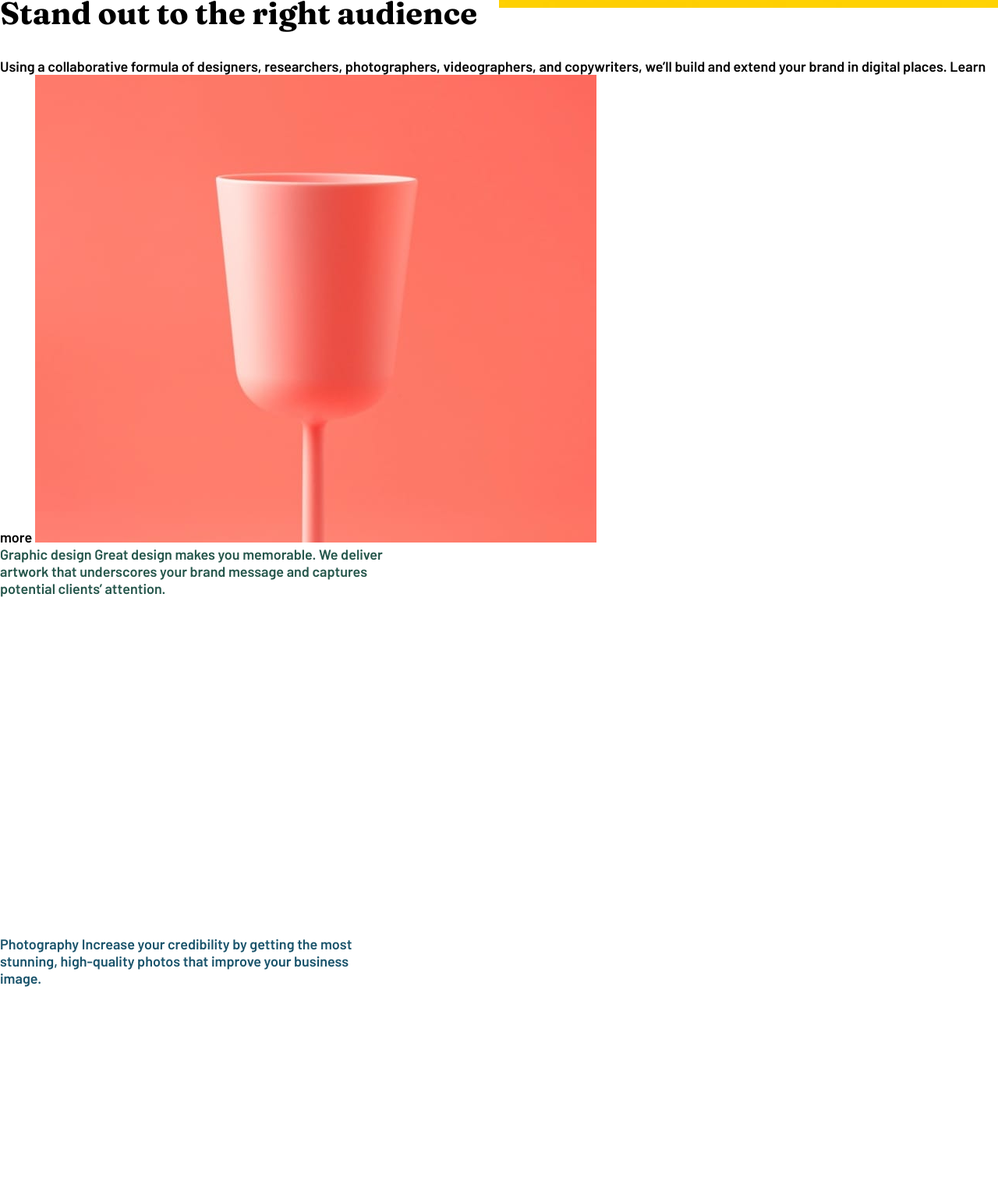
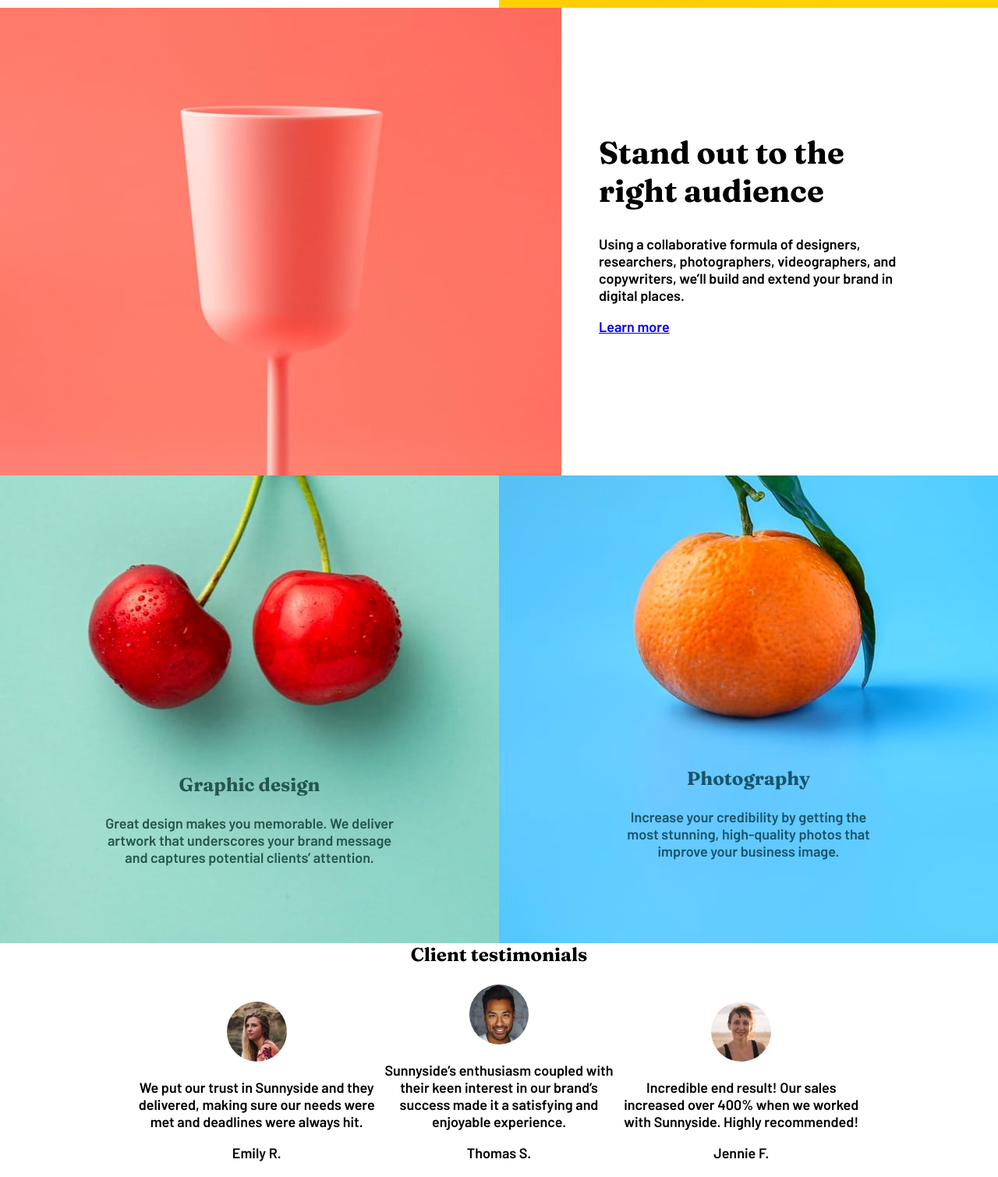
Before and after one commit to Roxan-CE/Sunnyside-agency-landing-page, a website: page index.html in a window 1280 px wide. Shown: the part 1290-2800 px from the top of the page at 78% size. Drawn offline with Linux system fonts and the light colour scheme; files whose address does not match are found by name.

Commit message:
Boxes Section and a little bit of testimonials

```diff
--- a/CSS/styles.css
+++ b/CSS/styles.css
@@ -16,6 +16,12 @@ h2 {
 font-family: 'Fraunces', sans-serif;
 font-weight: 700;
 font-size: 2.5rem;
+}
+
+h3 {
+font-family: 'Fraunces', sans-serif;
+font-weight: 700;
+font-size: 1.5rem;
 }
 
 /* HEADING */
@@ -57,8 +63,10 @@ ul li {
 
 /* TRANSFORM SECTION */
 
+
 .transform {
   width: 50%;
+  height: 600px;
 }
 
 .transform div {
@@ -68,25 +76,87 @@ ul li {
 
 .transform-img {
   float: right;
-  max-width: 50%;
+  width: 50%;
+  height: 600px;
 }
 
 
+/* STANDOUT SECTION */
+
+.standout {
+  width: 50%;
+  height: 600px;
+  float: right;
+}
+
+.standout div {
+  padding: 20%;
+}
+
+.standout-img {
+  float: left;
+  height:600px;
+  width: 50%;
+}
+
+
+/* GRAPHIC DESIGN AND PHOTOGRAPY SECTION*/
+
 .graphic-design {
-  width: 500px;
-  height: 500px;
+  width: 50%;
+  height: 600px;
+  float: left;
+  background-image: url(/Users/roxan/Desktop/Web_Development/sunnyside-agency-landing-page-main/images/desktop/image-graphic-design.jpg);
+  background-repeat: no-repeat;
+  background-position: center;
+  background-size: auto;
+}
+
+.graphic-design div {
+  padding: 20%;
   color: #25564b;
-  display: inline-block;
+  text-align: center;
+  position: relative;
+  top: 230px;
 }
 
 .photography {
-  width: 500px;
-  height: 500px;
+  width: 50%;
+  height: 600px;
+  float: right;
+  background-image: url(/Users/roxan/Desktop/Web_Development/sunnyside-agency-landing-page-main/images/desktop/image-photography.jpg);
+  background-repeat: no-repeat;
+  background-position: center;
+}
+
+.photography div {
+  padding: 25%;
   color: 	#19536b;
+  text-align: center;
+  position: relative;
+  top: 190px;
 }
 
 .testimonials {
+  width: 100%;
+}
+
+.testimonial-content {
   margin: 0 auto;
+  text-align: center;
+  padding: 10%;
+
+}
+
+.testimonial {
+  display: inline-block;
+  height: 100%;
+  width: 30%;
+}
+
+.testimonial img {
+  border-radius: 100px;
+  width: 25%;
 }
 
 .footer {
--- a/index.html
+++ b/index.html
@@ -60,90 +60,120 @@
 
   </div>
 
-  <!-- First Section -->
+  <!-- First Row -->
+
+  <div class="box-sections">
+
 
     <div class="transform-img">
-    <img src="images/desktop/image-transform.jpg" alt="">
+      <img src="images/desktop/image-transform.jpg" alt="Egg">
     </div>
 
     <div class="transform">
-
-  <div class="">
-
+      <div>
         <h2>Transform your brand</h2>
 
         <p>We are a full-service creative agency specializing in helping brands grow fast.
           Engage your clients through compelling visuals that do most of the marketing for you.</p>
 
         <a href="#">Learn more</a>
+      </div>
+    </div>
+
+
+    <!-- Second Row -->
+
+
+    <div class="standout-img">
+      <img class"" src="images/desktop/image-stand-out.jpg" alt="Pink Glass">
+    </div>
+
+    <div class="standout">
+      <div>
+
+        <h2>Stand out to the right audience</h2>
+
+        <p>Using a collaborative formula of designers, researchers, photographers, videographers, and copywriters, we’ll build and extend your brand in digital places.</p>
+
+        <a href="#">Learn more</a>
+
+      </div>
+    </div>
+
+
+
+    <!-- Third Row -->
+
+    <div class="graphic-design">
+
+      <div>
+        <h3>Graphic design</h3>
+        <p>Great design makes you memorable. We deliver artwork that underscores your brand message and captures potential clients’ attention.</p>
+      </div>
 
     </div>
 
 
+    <div class="photography">
 
+      <div>
+        <h3>Photography</h3>
+        <p>Increase your credibility by getting the most stunning, high-quality photos that improve your business image.</p>
+      </div>
+    </div>
   </div>
 
 
 
-  <!-- Second Section -->
 
-  <div class="plain">
+  <!-- testimonials Section -->
 
-    <h2>Stand out to the right audience</h2>
+  <div class="testimonials-section">
 
-    Using a collaborative formula of designers, researchers, photographers, videographers, and copywriters, we’ll build and extend your brand in digital places.
+    <div class="testimonial-content">
 
-    Learn more
+      <h3>Client testimonials</h3>
 
-    <img src="images/desktop/image-stand-out.jpg" alt="">
+      <div class="testimonial">
+
+          <img src="images/image-emily.jpg" alt="Emily">
+
+          <p>We put our trust in Sunnyside and they delivered, making sure our needs were met and deadlines were always hit.</p>
+          <p>Emily R.</p>
+          <p>Marketing Director</p>
+
 
       </div>
 
+      <div class="testimonial">
 
+          <img src="images/image-thomas.jpg" alt="Thomas">
 
-  <!-- Third Section -->
+          <p>Sunnyside’s enthusiasm coupled with their keen interest in our brand’s success made it a satisfying and enjoyable experience.</p>
+          <p>Thomas S.</p>
+          <p>Chief Operating Officer</p>
 
-  <div class="graphic-design">
-
-    Graphic design
-    Great design makes you memorable. We deliver artwork that underscores your brand message and captures potential clients’ attention.
 
       </div>
 
+      <div class="testimonial">
 
-  <!-- Fourth Section -->
 
-  <div class="photography">
 
-    Photography
-    Increase your credibility by getting the most stunning, high-quality photos that improve your business image.
+          <div class="jennie-img">
+            <img src="images/image-jennie.jpg" alt="Jennie">
+          </div>
 
+            <p>Incredible end result! Our sales increased over 400% when we worked with Sunnyside. Highly recommended!</p>
+
+          <p>Jennie F.</p>
+          <p>Business Owner</p>
+
+
+      </div>
     </div>
 
 
-  <!-- testimonials Section -->
-
-  <div class="testimonials">
-
-    Client testimonials
-
-    <img src="images/image-emily.jpg" alt="Emily">
-
-    We put our trust in Sunnyside and they delivered, making sure our needs were met and deadlines were always hit.
-    Emily R.
-    Marketing Director
-
-    <img src="images/image-thomas.jpg" alt="Thomas">
-
-    Sunnyside’s enthusiasm coupled with their keen interest in our brand’s success made it a satisfying and enjoyable experience.
-    Thomas S.
-    Chief Operating Officer
-
-    <img src="images/image-jennie.jpg" alt="Jennie">
-
-    Incredible end result! Our sales increased over 400% when we worked with Sunnyside. Highly recommended!
-    Jennie F.
-    Business Owner
 
   </div>
 
```
Lines whose indentation alone changed are shown as unchanged.
